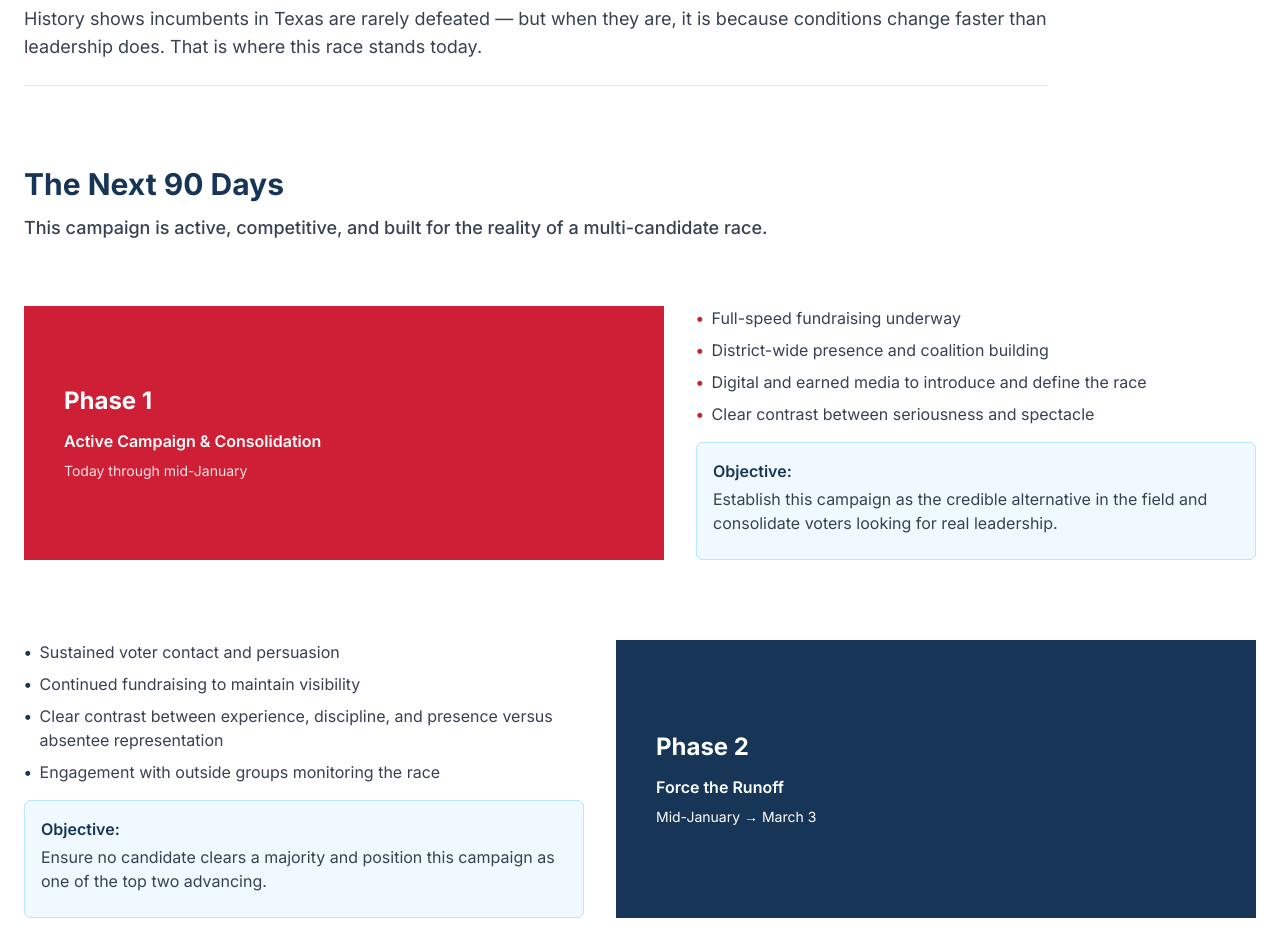
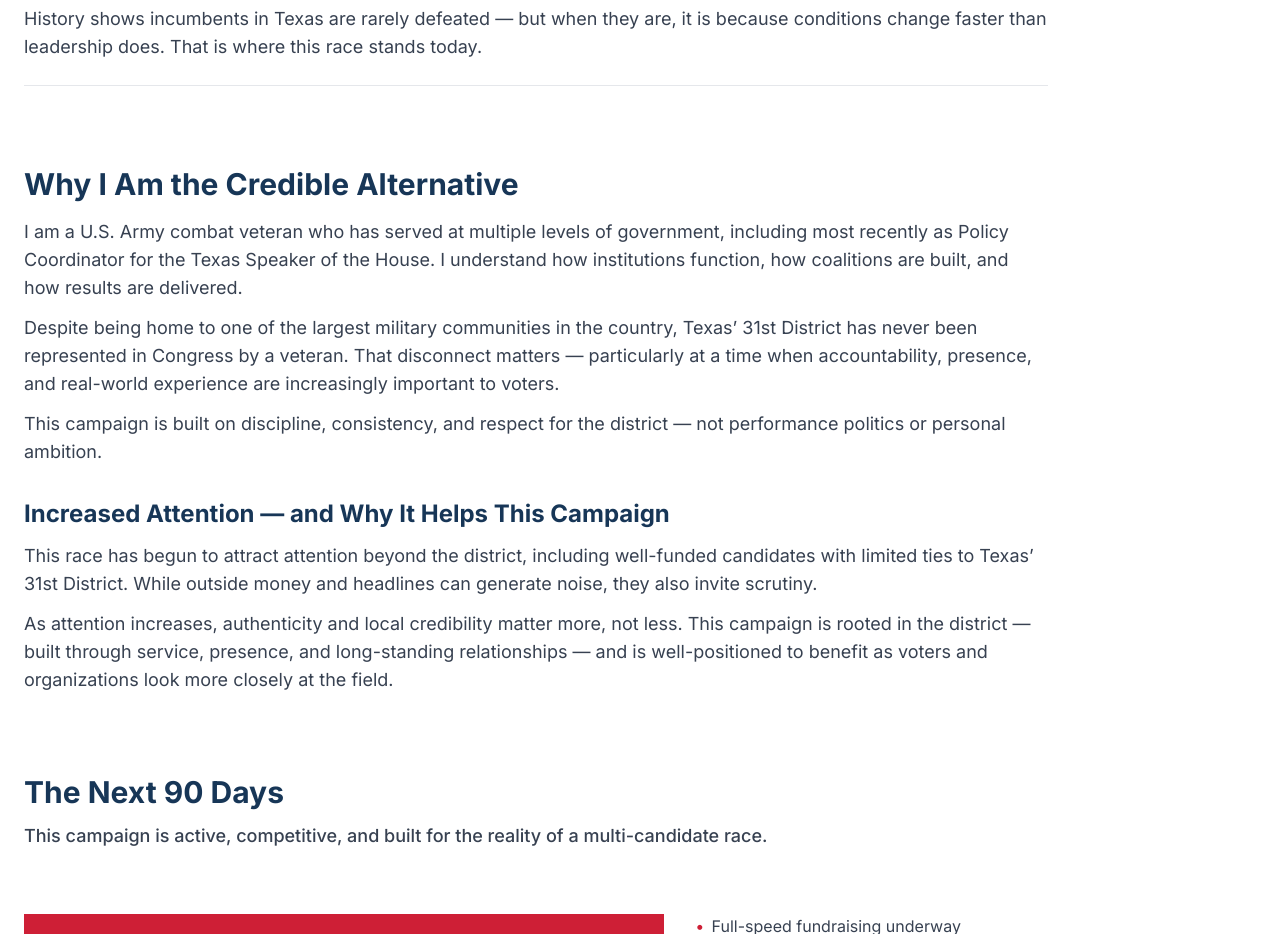
Before and after one commit to AMayLolo/elvisforcongress, a Next.js app: page /briefing in a window 1280 px wide. Shown: the part 720-1654 px from the top of the page. Built offline with nearby package versions, Linux system fonts and the light colour scheme; no server answers.

Commit message:
Briefing: add ‘Credible Alternative’ and ‘Increased Attention’ sections

```diff
--- a/src/app/briefing/page.tsx
+++ b/src/app/briefing/page.tsx
@@ -10,7 +10,7 @@ export const metadata = {
       "Why this race is winnable and our focused 90-day plan for Texas' 31st District.",
     images: [
       {
-        url: "/og-briefing-composite.png", // 1200x630 PNG with white background
+        url: "/og-briefing-composite-v2.png",
         width: 1200,
         height: 630,
         alt: "Elvis for Congress",
@@ -23,7 +23,7 @@ export const metadata = {
     title: "Elvis for Congress | Briefing",
     description:
       "Why this race is winnable and our focused 90-day plan for Texas' 31st District.",
-    images: ["/og-briefing-composite.png"],
+    images: ["/og-briefing-composite-v2.png"],
   },
   alternates: { canonical: "/briefing" },
 };
@@ -70,6 +70,42 @@ export default function BriefingPage() {
               </p>
             </div>
             <div className="mt-6 border-t border-gray-200 dark:border-gray-800" />
+          </div>
+        </div>
+      </section>
+
+      {/* NEW: Why I Am the Credible Alternative */}
+      <section className="w-full px-4 sm:px-6 py-8 sm:py-10">
+        <div className="mx-auto max-w-7xl">
+          <div className="max-w-5xl">
+            <h2 className="text-2xl sm:text-3xl font-bold text-campaign-blue dark:text-white mb-4">
+              Why I Am the Credible Alternative
+            </h2>
+            <div className="space-y-3 text-base sm:text-lg text-gray-700 dark:text-gray-300">
+              <p>
+                I am a U.S. Army combat veteran who has served at multiple levels of government, including most recently as Policy Coordinator for the Texas Speaker of the House. I understand how institutions function, how coalitions are built, and how results are delivered.
+              </p>
+              <p>
+                Despite being home to one of the largest military communities in the country, Texas’ 31st District has never been represented in Congress by a veteran. That disconnect matters — particularly at a time when accountability, presence, and real-world experience are increasingly important to voters.
+              </p>
+              <p>
+                This campaign is built on discipline, consistency, and respect for the district — not performance politics or personal ambition.
+              </p>
+            </div>
+
+            <div className="mt-8">
+              <h3 className="text-xl sm:text-2xl font-bold text-campaign-blue dark:text-white mb-3">
+                Increased Attention — and Why It Helps This Campaign
+              </h3>
+              <div className="space-y-3 text-base sm:text-lg text-gray-700 dark:text-gray-300">
+                <p>
+                  This race has begun to attract attention beyond the district, including well-funded candidates with limited ties to Texas’ 31st District. While outside money and headlines can generate noise, they also invite scrutiny.
+                </p>
+                <p>
+                  As attention increases, authenticity and local credibility matter more, not less. This campaign is rooted in the district — built through service, presence, and long-standing relationships — and is well-positioned to benefit as voters and organizations look more closely at the field.
+                </p>
+              </div>
+            </div>
           </div>
         </div>
       </section>
```
